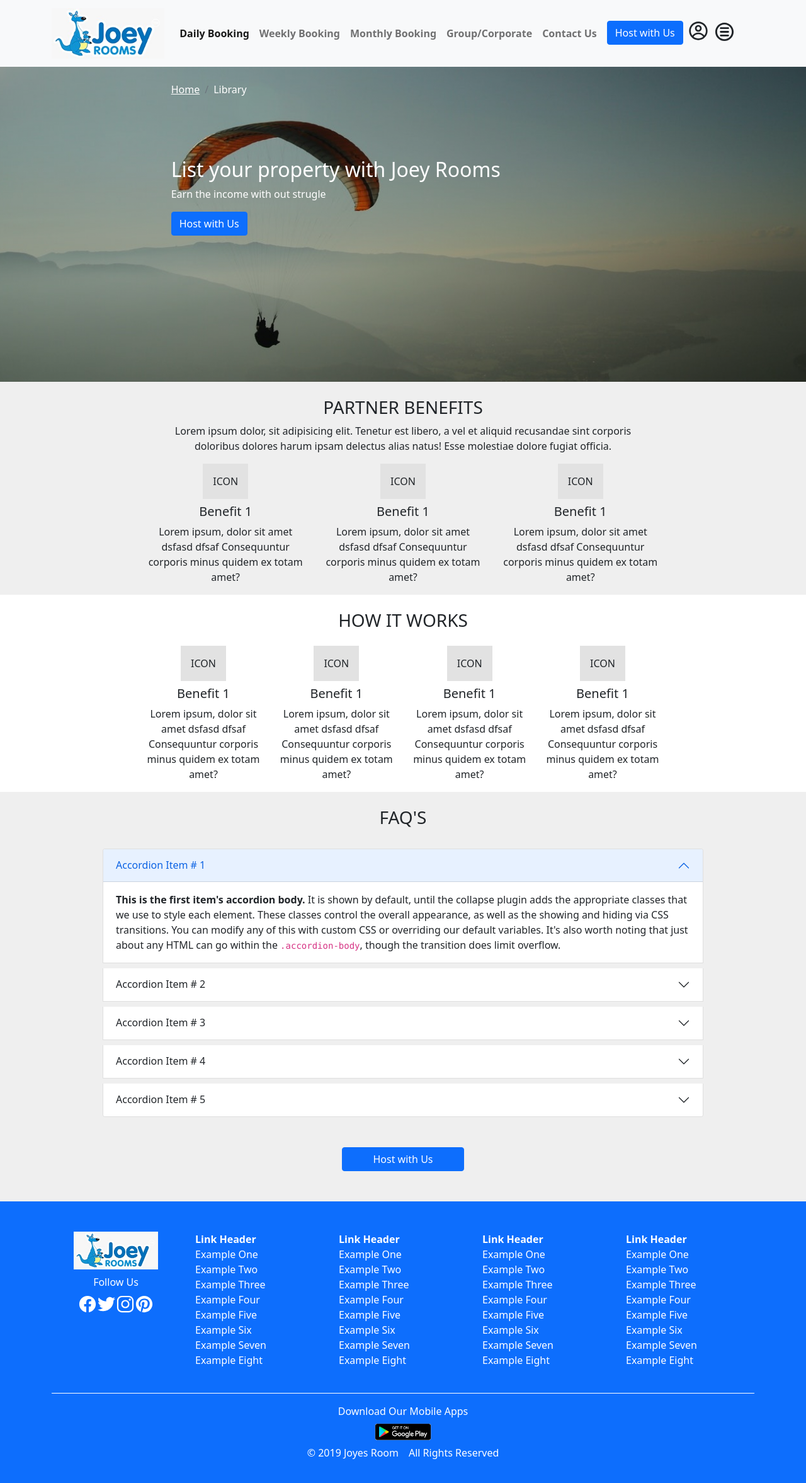
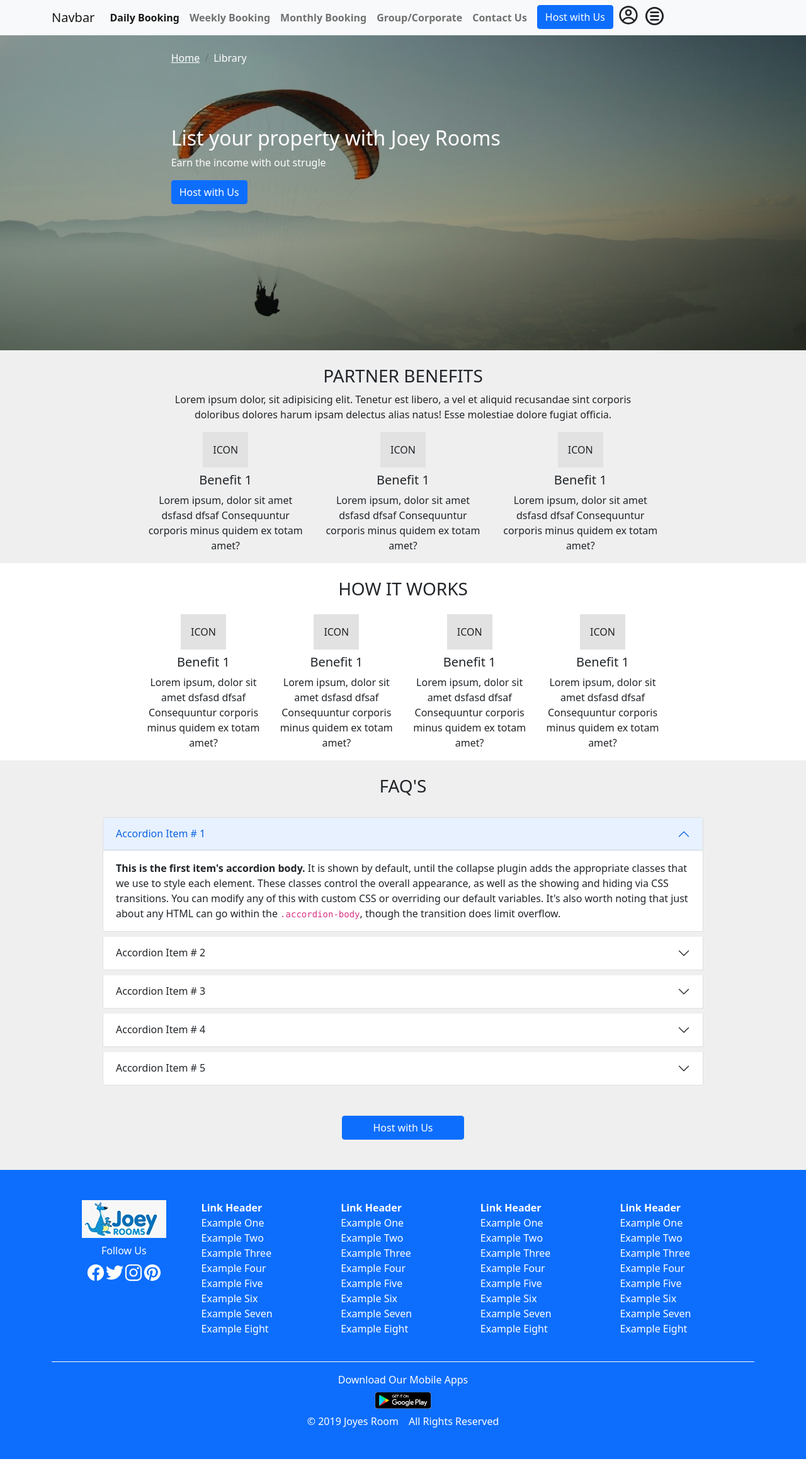
Before and after one commit to rojon009/cyberflow-ui-task, a React (Create React App) app: page / in a window 1280 px wide. Shown: the top 2354 px of the page at 63% size. After the commit the page ends 2316 px from the top, so only its background shows below. Built offline with nearby package versions, Linux system fonts and the light colour scheme.

Commit message:
footer fixed for small devices with col-6

```diff
--- a/src/componenets/Footer.jsx
+++ b/src/componenets/Footer.jsx
@@ -8,7 +8,7 @@ const Footer = () => {
   return (
     <div className='bg-primary py-5 text-white  '>
       <div className="container">
-        <div className="row row-cols-lg-5">
+        <div className="row row-cols-lg-5 px-3">
           <div className="d-flex col-12 flex-column align-items-center mb-4">
             <img className="mb-2" style={{height: '60px'}} src={Logo} alt="logo" />
             <span className="mb-2">Follow Us</span>
--- a/src/componenets/FooterLinkList.jsx
+++ b/src/componenets/FooterLinkList.jsx
@@ -2,7 +2,7 @@ import React from 'react';
 
 const FooterLinkList = () => {
   return (
-    <div className="col-12 col-md-6 d-flex flex-column align-items-center align-items-md-start mb-4">
+    <div className="col-6 d-flex flex-column mb-4">
       <span className="fw-bold">Link Header</span>
       <a className="text-white text-decoration-none" href="#a">Example One</a>
       <a className="text-white text-decoration-none" href="#a">Example Two</a>
--- a/src/componenets/Navbar.jsx
+++ b/src/componenets/Navbar.jsx
@@ -10,7 +10,8 @@ const Navbar = () => {
           <span className="navbar-toggler-icon" />
         </button>
         <a className="navbar-brand" href="#a">
-          <img src={Logo} style={{height: "80px"}} alt="Logo" />
+          {/* <img src={Logo} style={{height: "80px"}} alt="Logo" /> */}
+          Navbar
         </a>
         <div className="collapse navbar-collapse" id="navbarTogglerDemo03">
           <ul className="navbar-nav me-auto mb-2 mb-lg-0 fs-6 fw-bold">
```
